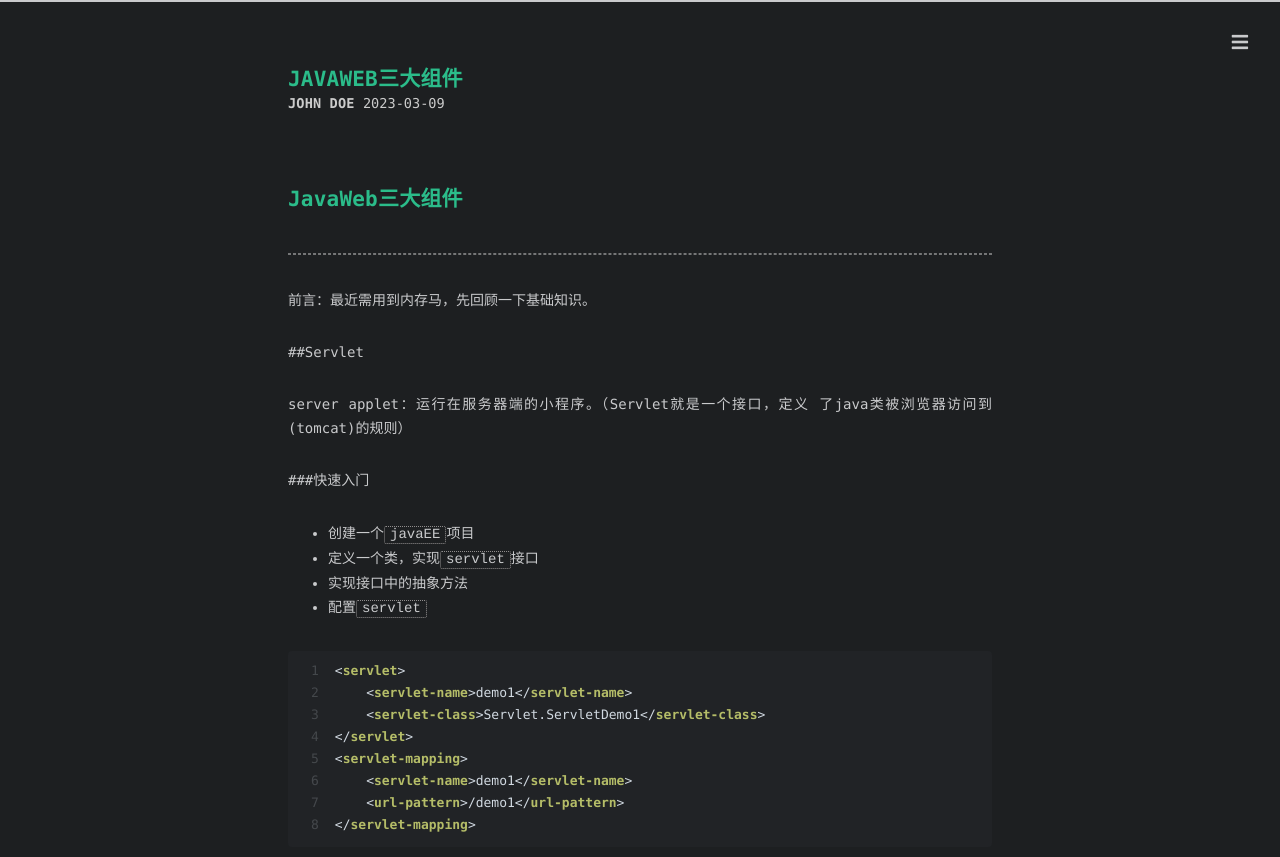
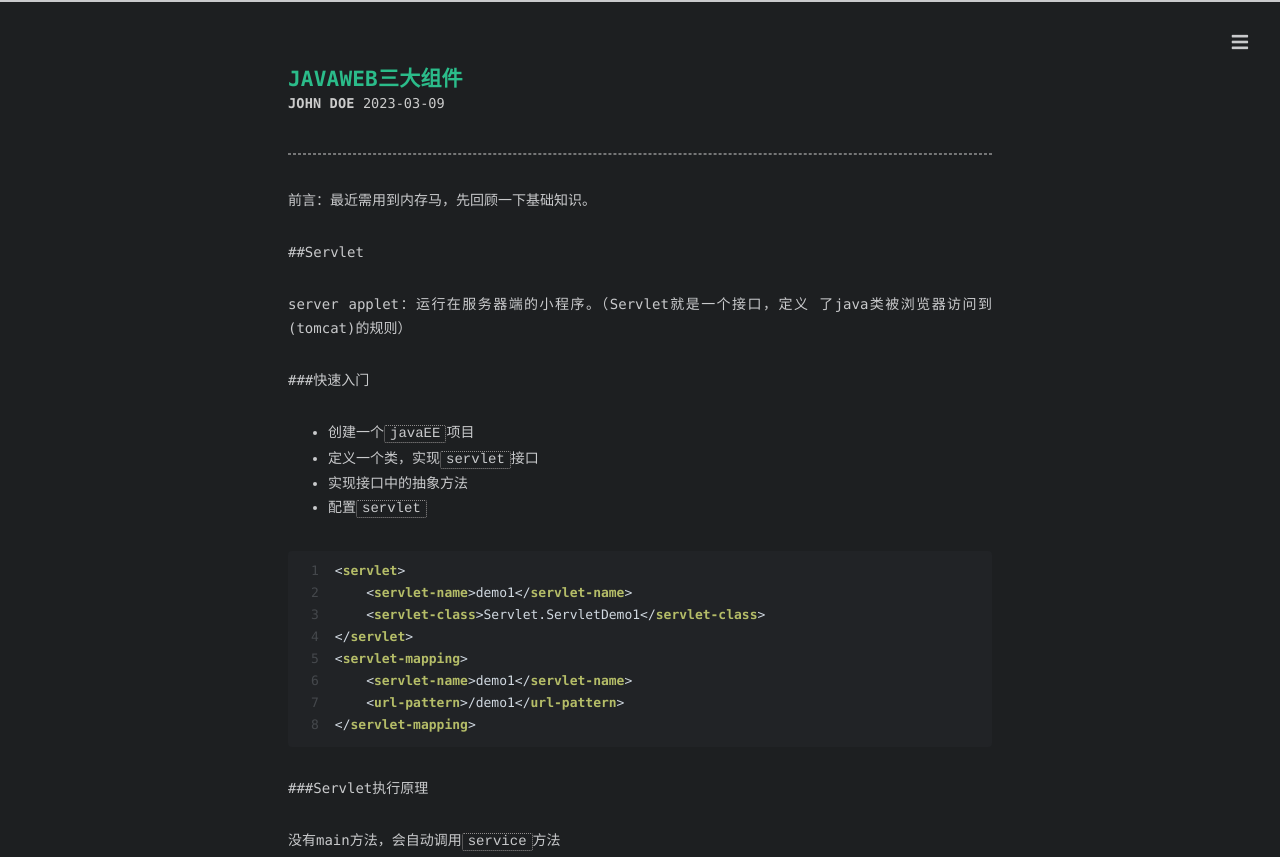
Before and after one commit to k4i-x3i0/k4i-x3i0.github.io, a plain HTML site: page 2023/03/09/javaWeb三大组件/index.html in a window 1280 px wide. Shown: the top 857 px of the page. Drawn offline with nearby package versions, Linux system fonts and the light colour scheme; some packages are replaced by stand-ins of ours; a script that the page names is missing; a web font is replaced by a local one.

Commit message:
Site updated: 2023-03-09 14:18:51

```diff
--- a/2023/03/09/javaWeb三大组件/index.html
+++ b/2023/03/09/javaWeb三大组件/index.html
@@ -6,12 +6,12 @@
     <meta http-equiv="X-UA-Compatible" content="IE=edge">
     <meta name="HandheldFriendly" content="True">
     <meta name="viewport" content="width=device-width, initial-scale=1, maximum-scale=5" />
-    <meta name="description" content="JavaWeb三大组件 前言：最近需用到内存马，先回顾一下基础知识。 ##Servlet server applet：运行在服务器端的小程序。（Servlet就是一个接口，定义 了java类被浏览器访问到(tomcat)的规则） ###快速入门  创建一个javaEE项目 定义一个类，实现servlet接口 实现接口中的抽象方法 配置servlet  12345678&lt;servlet&gt;">
+    <meta name="description" content="前言：最近需用到内存马，先回顾一下基础知识。 ##Servlet server applet：运行在服务器端的小程序。（Servlet就是一个接口，定义 了java类被浏览器访问到(tomcat)的规则） ###快速入门  创建一个javaEE项目 定义一个类，实现servlet接口 实现接口中的抽象方法 配置servlet  12345678&lt;servlet&gt;    &lt;ser">
 <meta property="og:type" content="article">
 <meta property="og:title" content="JAVAWEB三大组件">
 <meta property="og:url" content="http://example.com/2023/03/09/JAVAWEB%E4%B8%89%E5%A4%A7%E7%BB%84%E4%BB%B6/index.html">
 <meta property="og:site_name" content="k4i_x3i0">
-<meta property="og:description" content="JavaWeb三大组件 前言：最近需用到内存马，先回顾一下基础知识。 ##Servlet server applet：运行在服务器端的小程序。（Servlet就是一个接口，定义 了java类被浏览器访问到(tomcat)的规则） ###快速入门  创建一个javaEE项目 定义一个类，实现servlet接口 实现接口中的抽象方法 配置servlet  12345678&lt;servlet&gt;">
+<meta property="og:description" content="前言：最近需用到内存马，先回顾一下基础知识。 ##Servlet server applet：运行在服务器端的小程序。（Servlet就是一个接口，定义 了java类被浏览器访问到(tomcat)的规则） ###快速入门  创建一个javaEE项目 定义一个类，实现servlet接口 实现接口中的抽象方法 配置servlet  12345678&lt;servlet&gt;    &lt;ser">
 <meta property="og:locale" content="zh_CN">
 <meta property="og:image" content="https://cdn.jsdelivr.net/gh/k4i-x3i0/pictures/images/image-20230307165315794.png">
 <meta property="og:image" content="https://cdn.jsdelivr.net/gh/k4i-x3i0/pictures/images/image-20230307194729883.png">
@@ -20,7 +20,7 @@
 <meta property="og:image" content="https://cdn.jsdelivr.net/gh/k4i-x3i0/pictures/images/image-20230307204041118.png">
 <meta property="og:image" content="https://cdn.jsdelivr.net/gh/k4i-x3i0/pictures/images/image-20230307210002944.png">
 <meta property="article:published_time" content="2023-03-09T06:13:58.000Z">
-<meta property="article:modified_time" content="2023-03-09T06:14:08.909Z">
+<meta property="article:modified_time" content="2023-03-09T06:18:32.020Z">
 <meta property="article:author" content="John Doe">
 <meta name="twitter:card" content="summary">
 <meta name="twitter:image" content="https://cdn.jsdelivr.net/gh/k4i-x3i0/pictures/images/image-20230307165315794.png">
@@ -110,7 +110,7 @@
 
     </div>
     <div id="toc">
-      <ol class="toc"><li class="toc-item toc-level-1"><a class="toc-link" href="#JavaWeb%E4%B8%89%E5%A4%A7%E7%BB%84%E4%BB%B6"><span class="toc-number">1.</span> <span class="toc-text">JavaWeb三大组件</span></a><ol class="toc-child"><li class="toc-item toc-level-3"><a class="toc-link" href="#%E4%BD%BF%E7%94%A8web-xml%E6%B3%A8%E5%86%8C"><span class="toc-number">1.0.1.</span> <span class="toc-text">使用web.xml注册</span></a></li></ol></li><li class="toc-item toc-level-2"><a class="toc-link" href="#Filter"><span class="toc-number">1.1.</span> <span class="toc-text">Filter</span></a><ol class="toc-child"><li class="toc-item toc-level-3"><a class="toc-link" href="#%E7%94%9F%E5%91%BD%E5%91%A8%E6%9C%9F"><span class="toc-number">1.1.1.</span> <span class="toc-text">生命周期</span></a></li><li class="toc-item toc-level-3"><a class="toc-link" href="#FilterChain"><span class="toc-number">1.1.2.</span> <span class="toc-text">FilterChain</span></a></li><li class="toc-item toc-level-3"><a class="toc-link" href="#Filter%E6%89%A7%E8%A1%8C%E9%A1%BA%E5%BA%8F"><span class="toc-number">1.1.3.</span> <span class="toc-text">Filter执行顺序</span></a></li></ol></li><li class="toc-item toc-level-2"><a class="toc-link" href="#listener"><span class="toc-number">1.2.</span> <span class="toc-text">listener</span></a></li></ol></li></ol>
+      <ol class="toc"><li class="toc-item toc-level-3"><a class="toc-link" href="#%E4%BD%BF%E7%94%A8web-xml%E6%B3%A8%E5%86%8C"><span class="toc-number">1.</span> <span class="toc-text">使用web.xml注册</span></a></li></ol></li><li class="toc-item toc-level-2"><a class="toc-link" href="#Filter"><span class="toc-number"></span> <span class="toc-text">Filter</span></a><ol class="toc-child"><li class="toc-item toc-level-3"><a class="toc-link" href="#%E7%94%9F%E5%91%BD%E5%91%A8%E6%9C%9F"><span class="toc-number">1.</span> <span class="toc-text">生命周期</span></a></li><li class="toc-item toc-level-3"><a class="toc-link" href="#FilterChain"><span class="toc-number">2.</span> <span class="toc-text">FilterChain</span></a></li><li class="toc-item toc-level-3"><a class="toc-link" href="#Filter%E6%89%A7%E8%A1%8C%E9%A1%BA%E5%BA%8F"><span class="toc-number">3.</span> <span class="toc-text">Filter执行顺序</span></a></li></ol></li><li class="toc-item toc-level-2"><a class="toc-link" href="#listener"><span class="toc-number"></span> <span class="toc-text">listener</span></a>
     </div>
   </span>
 </div>
@@ -149,7 +149,7 @@
 
 
   <div class="content" itemprop="articleBody">
-    <h1 id="JavaWeb三大组件"><a href="#JavaWeb三大组件" class="headerlink" title="JavaWeb三大组件"></a>JavaWeb三大组件</h1><hr>
+    <hr>
 <p>前言：最近需用到内存马，先回顾一下基础知识。</p>
 <p>##Servlet</p>
 <p>server applet：运行在服务器端的小程序。（Servlet就是一个接口，定义 了java类被浏览器访问到(tomcat)的规则）</p>
@@ -353,7 +353,7 @@
     </div>
 
     <div id="toc-footer" style="display: none">
-      <ol class="toc"><li class="toc-item toc-level-1"><a class="toc-link" href="#JavaWeb%E4%B8%89%E5%A4%A7%E7%BB%84%E4%BB%B6"><span class="toc-number">1.</span> <span class="toc-text">JavaWeb三大组件</span></a><ol class="toc-child"><li class="toc-item toc-level-3"><a class="toc-link" href="#%E4%BD%BF%E7%94%A8web-xml%E6%B3%A8%E5%86%8C"><span class="toc-number">1.0.1.</span> <span class="toc-text">使用web.xml注册</span></a></li></ol></li><li class="toc-item toc-level-2"><a class="toc-link" href="#Filter"><span class="toc-number">1.1.</span> <span class="toc-text">Filter</span></a><ol class="toc-child"><li class="toc-item toc-level-3"><a class="toc-link" href="#%E7%94%9F%E5%91%BD%E5%91%A8%E6%9C%9F"><span class="toc-number">1.1.1.</span> <span class="toc-text">生命周期</span></a></li><li class="toc-item toc-level-3"><a class="toc-link" href="#FilterChain"><span class="toc-number">1.1.2.</span> <span class="toc-text">FilterChain</span></a></li><li class="toc-item toc-level-3"><a class="toc-link" href="#Filter%E6%89%A7%E8%A1%8C%E9%A1%BA%E5%BA%8F"><span class="toc-number">1.1.3.</span> <span class="toc-text">Filter执行顺序</span></a></li></ol></li><li class="toc-item toc-level-2"><a class="toc-link" href="#listener"><span class="toc-number">1.2.</span> <span class="toc-text">listener</span></a></li></ol></li></ol>
+      <ol class="toc"><li class="toc-item toc-level-3"><a class="toc-link" href="#%E4%BD%BF%E7%94%A8web-xml%E6%B3%A8%E5%86%8C"><span class="toc-number">1.</span> <span class="toc-text">使用web.xml注册</span></a></li></ol></li><li class="toc-item toc-level-2"><a class="toc-link" href="#Filter"><span class="toc-number"></span> <span class="toc-text">Filter</span></a><ol class="toc-child"><li class="toc-item toc-level-3"><a class="toc-link" href="#%E7%94%9F%E5%91%BD%E5%91%A8%E6%9C%9F"><span class="toc-number">1.</span> <span class="toc-text">生命周期</span></a></li><li class="toc-item toc-level-3"><a class="toc-link" href="#FilterChain"><span class="toc-number">2.</span> <span class="toc-text">FilterChain</span></a></li><li class="toc-item toc-level-3"><a class="toc-link" href="#Filter%E6%89%A7%E8%A1%8C%E9%A1%BA%E5%BA%8F"><span class="toc-number">3.</span> <span class="toc-text">Filter执行顺序</span></a></li></ol></li><li class="toc-item toc-level-2"><a class="toc-link" href="#listener"><span class="toc-number"></span> <span class="toc-text">listener</span></a>
     </div>
 
     <div id="share-footer" style="display: none">
```
Also changed, not shown: 2023/03/09/新的开始/index.html (+6 -6 lines).
